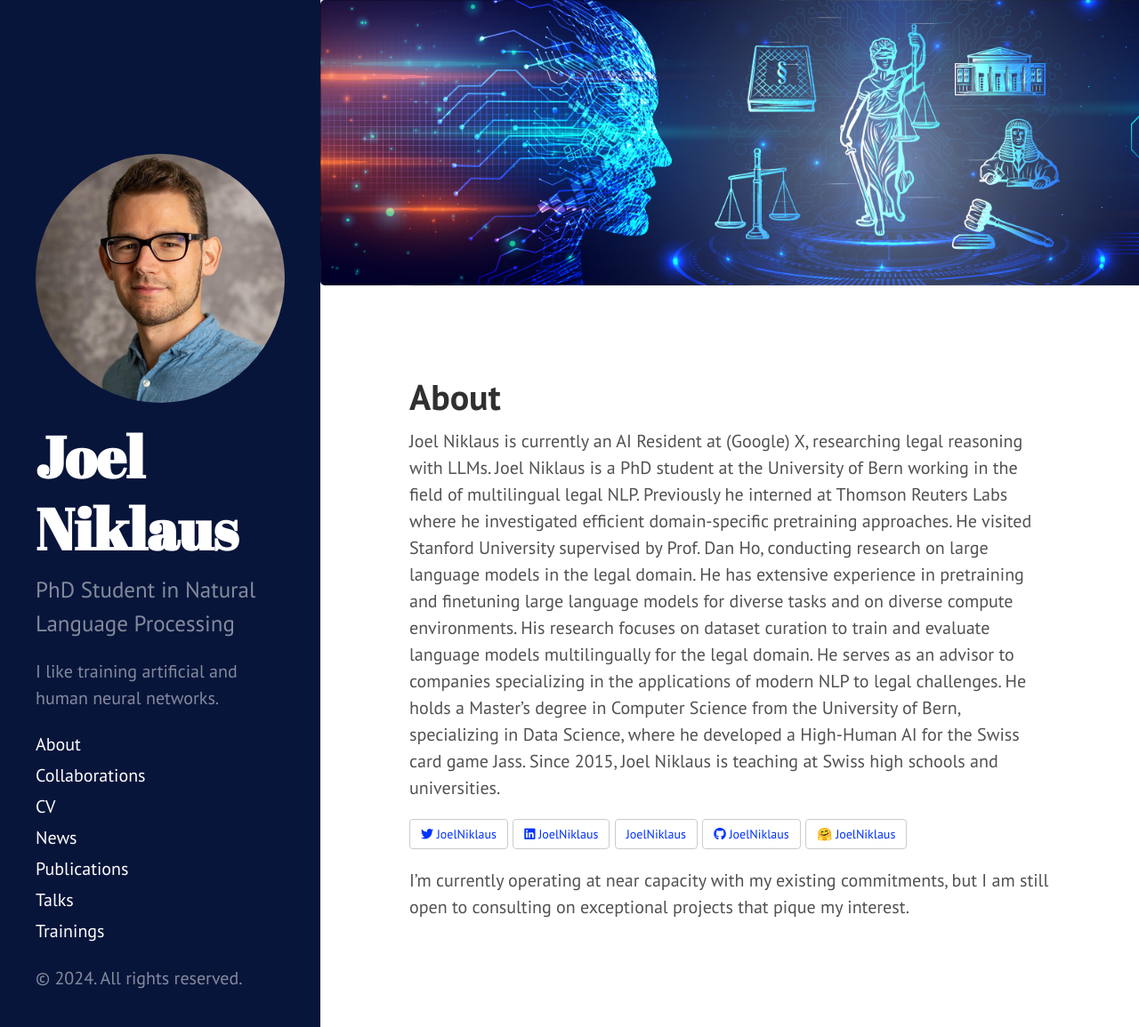
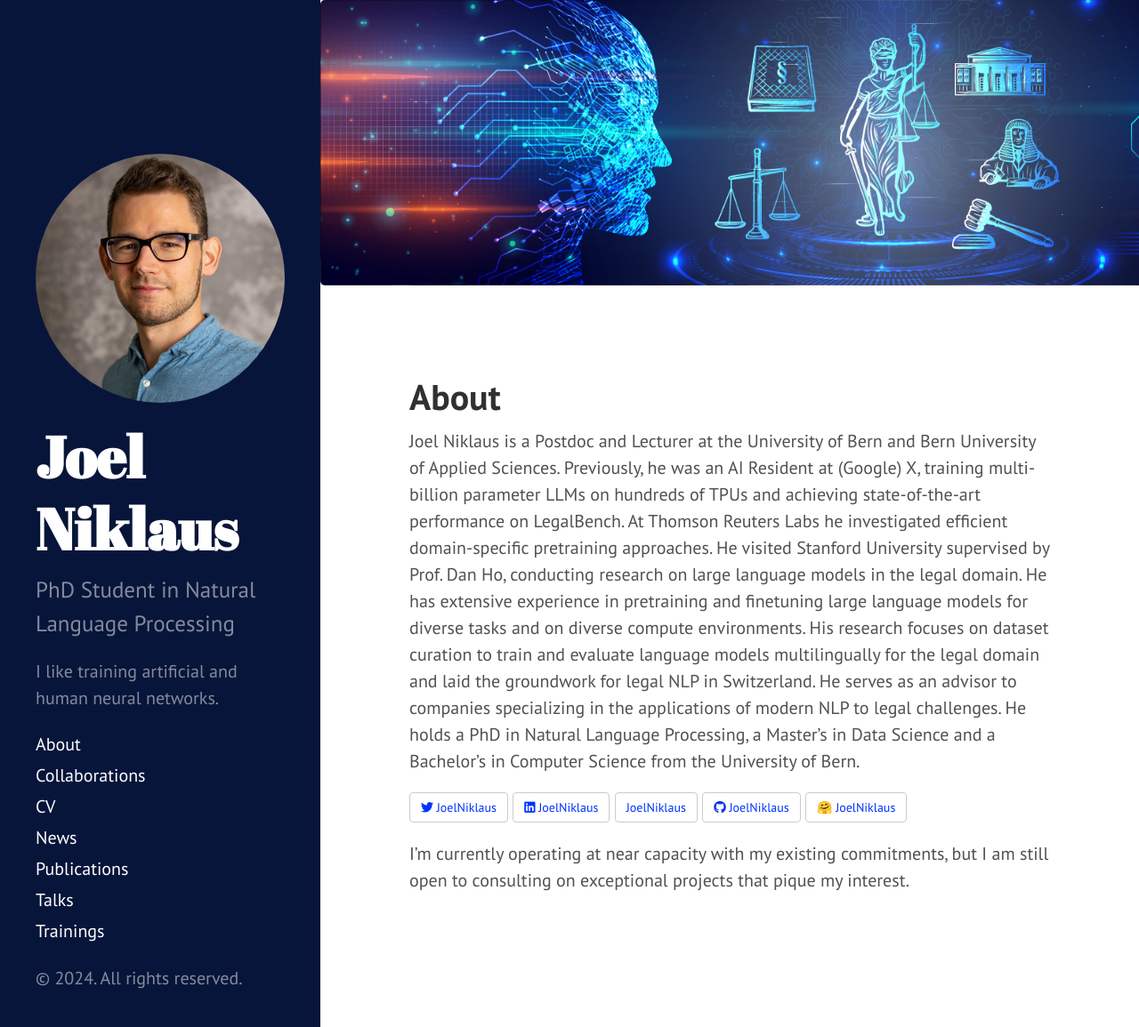
Before and after one commit to JoelNiklaus/joelniklaus.github.io, a Jekyll site: the page built from index.md, in a window 1280 px wide and 1155 px high. Shown: the whole window at 89% size. Built offline with Jekyll 4.4.1, drawn with Linux system fonts in a browser that asks for light colours; a style sheet for code colours, icons or effects is not loaded.

Commit message:
updated about page
Signed-off-by: Joel Niklaus <me@joelniklaus.ch>

```diff
--- a/index.md
+++ b/index.md
@@ -2,16 +2,15 @@
 layout: page
 title: About
 ---
-
-Joel Niklaus is currently an AI Resident at (Google) X, researching legal reasoning with LLMs. Joel Niklaus is a PhD
-student at the University of Bern working in the field of multilingual legal NLP. Previously he interned at Thomson
-Reuters Labs where he investigated efficient domain-specific pretraining approaches. He visited Stanford University
-supervised by Prof. Dan Ho, conducting research on large language models in the legal domain. He has extensive
-experience in pretraining and finetuning large language models for diverse tasks and on diverse compute environments.
-His research focuses on dataset curation to train and evaluate language models multilingually for the legal domain. He
-serves as an advisor to companies specializing in the applications of modern NLP to legal challenges. He holds a
-Master's degree in Computer Science from the University of Bern, specializing in Data Science, where he developed a
-High-Human AI for the Swiss card game Jass. Since 2015, Joel Niklaus is teaching at Swiss high schools and universities.
+Joel Niklaus is a Postdoc and Lecturer at the University of Bern and Bern University of Applied Sciences. Previously, he
+was an AI Resident at (Google) X, training multi-billion parameter LLMs on hundreds of TPUs and achieving
+state-of-the-art performance on LegalBench. At Thomson Reuters Labs he investigated efficient domain-specific
+pretraining approaches. He visited Stanford University supervised by Prof. Dan Ho, conducting research on large language
+models in the legal domain. He has extensive experience in pretraining and finetuning large language models for diverse
+tasks and on diverse compute environments. His research focuses on dataset curation to train and evaluate language
+models multilingually for the legal domain and laid the groundwork for legal NLP in Switzerland. He serves as an advisor
+to companies specializing in the applications of modern NLP to legal challenges. He holds a PhD in Natural Language
+Processing, a Master's in Data Science and a Bachelor's in Computer Science from the University of Bern.
 
 <a href="https://twitter.com/joelniklaus" target="_blank" type="button" class="btn"><i class="fa-brands fa-twitter"></i> JoelNiklaus</a>
 <a href="https://www.linkedin.com/in/joelniklaus/" target="_blank" type="button" class="btn"><i class="fa-brands fa-linkedin"></i> JoelNiklaus</a>
```
